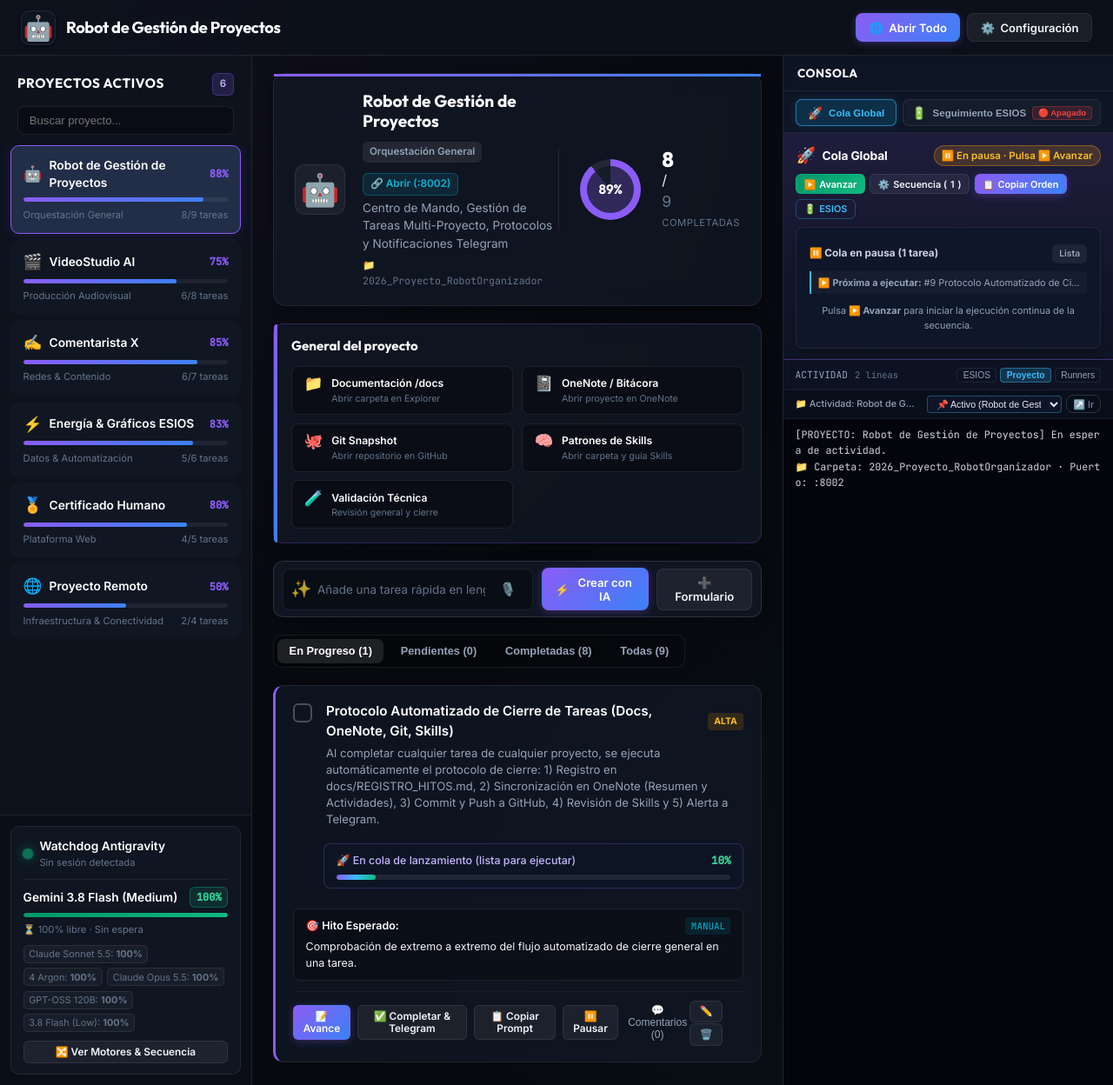
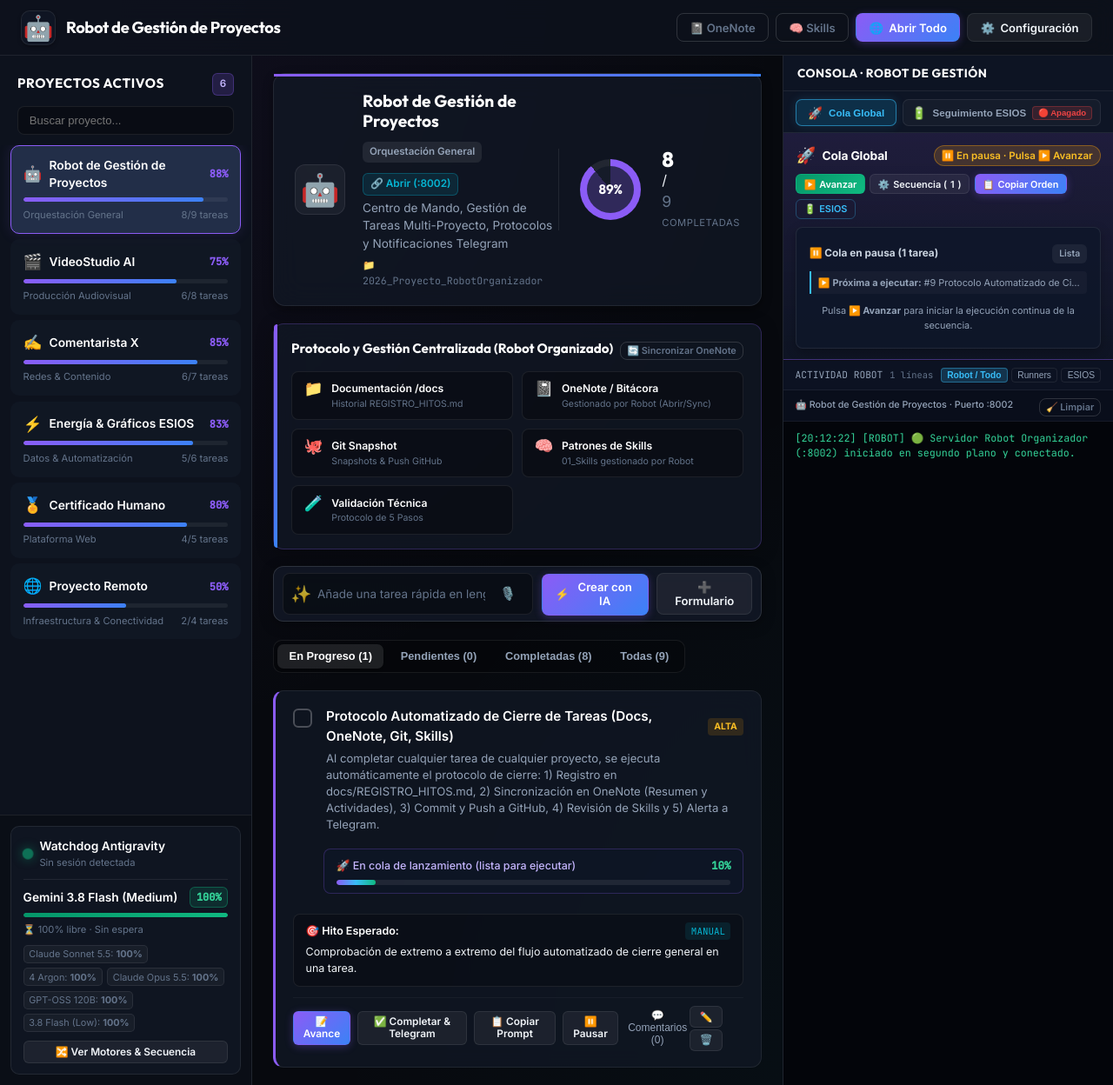
Before and after one commit to Guivila-GVL/Robot_Organizador, a FastAPI app: page / in a window 1280 px wide. Shown: the whole page at 87% size. Run offline with FastAPI, Linux system fonts and the light colour scheme; data comes from the database, SQL or seed files in the repository; data that the repository does not hold is empty.

Commit message:
feat(hito): Al parecer [protocolo-completado]

```diff
--- a/app/static/js/app.js
+++ b/app/static/js/app.js
@@ -494,10 +494,7 @@ async function rescanProjects() {
 }
 
 async function openProjectResource(resourceKey) {
-  if (!state.activeProjectId) {
-    showToast('Selecciona primero un proyecto', 'error');
-    return;
-  }
+  const targetProjId = state.activeProjectId || 'gestion_proyectos';
 
   const isWebResource = (resourceKey === 'onenote' || resourceKey === 'git');
   let popupWin = null;
@@ -507,7 +504,7 @@ async function openProjectResource(resourceKey) {
 
   try {
     const query = (isWebResource && popupWin) ? '?open_browser=false' : '';
-    const res = await fetch(`/api/projects/${state.activeProjectId}/open-resource/${resourceKey}${query}`, {
+    const res = await fetch(`/api/projects/${targetProjId}/open-resource/${resourceKey}${query}`, {
       method: 'POST'
     });
     const data = await res.json();
@@ -518,7 +515,7 @@ async function openProjectResource(resourceKey) {
         } else {
           window.open(data.target, '_blank', 'noopener');
         }
-        const proj = state.projects.find(p => p.id === state.activeProjectId);
+        const proj = state.projects.find(p => p.id === targetProjId);
         if (proj && resourceKey === 'onenote') proj.onenote_url = data.target;
         if (proj && resourceKey === 'git') proj.git_url = data.target;
       } else if (popupWin) {
@@ -1746,7 +1743,7 @@ async function stopGlobalQueueNow() {
 // --------------------------------------------------------------------------
 // CONSOLA LATERAL DE ACTIVIDAD & SEGUIMIENTO EN VIVO EN LA PÁGINA PRINCIPAL
 // --------------------------------------------------------------------------
-state.consoleFilter = 'project';
+state.consoleFilter = 'robot';
 state.trackingMode = 'queue';
 state.sidebarTopTab = 'queue';
 state.consoleSelectedProject = 'active';
@@ -1803,24 +1800,21 @@ function goToConsoleSelectedProject() {
 }
 
 function setConsoleFilter(filter) {
-  if (filter === 'all') filter = 'project';
+  if (filter === 'all' || filter === 'project') filter = 'robot';
   state.consoleFilter = filter;
   document.querySelectorAll('.console-filter-btn').forEach(btn => {
     btn.classList.toggle('active', btn.getAttribute('data-filter') === filter);
   });
 
   const contextLabel = document.getElementById('terminalContextLabel');
-  const pickerWrap = document.getElementById('terminalProjectPickerWrap');
-
-  if (filter === 'project') {
-    if (contextLabel) contextLabel.textContent = '📁 Actividad del Proyecto:';
-    if (pickerWrap) pickerWrap.style.display = 'flex';
-  } else if (filter === 'esios') {
-    if (contextLabel) contextLabel.textContent = '⚡ Stream en vivo: Ingesta ESIOS (:8050 · TimescaleDB)';
-    if (pickerWrap) pickerWrap.style.display = 'none';
-  } else if (filter === 'runner') {
-    if (contextLabel) contextLabel.textContent = '🤖 Runner Autónomo & Cola Global';
-    if (pickerWrap) pickerWrap.style.display = 'none';
+  if (contextLabel) {
+    if (filter === 'robot') {
+      contextLabel.textContent = '🤖 Robot de Gestión de Proyectos · Actividad Unificada';
+    } else if (filter === 'runner') {
+      contextLabel.textContent = '🤖 Runner Autónomo & Cola Global';
+    } else if (filter === 'esios') {
+      contextLabel.textContent = '⚡ Stream en vivo: Ingesta ESIOS (:8050 · TimescaleDB)';
+    }
   }
 
   renderConsoleTerminal();
@@ -1962,40 +1956,7 @@ async function updateActivityConsole() {
 
 function renderSelectedTrackingCard(data) {
   const progressAreaEl = document.getElementById('sidebarProgressArea');
-  const consoleProjectFilterSelect = document.getElementById('consoleProjectFilterSelect');
   const esiosStatusChip = document.getElementById('esiosStatusChip');
-
-  const currentProject = state.projects && state.projects.find(p => p.id === state.activeProjectId);
-
-  // Sincronizar selectores desplegables de proyectos para filtro de consola
-  if (consoleProjectFilterSelect && state.projects && state.projects.length > 0) {
-    const activeProjName = currentProject ? currentProject.name : 'Actual';
-    const curVal = state.consoleSelectedProject || 'active';
-    const robot = data.robot || {};
-    const runner = robot.runner || {};
-    const services = data.services || [];
-
-    let opts = `<option value="active" ${curVal === 'active' ? 'selected' : ''}>📌 Activo (${escapeHtml(activeProjName)})</option>`;
-    opts += state.projects.map(p => {
-      const isOnline = services.some(s => s.is_online && (s.id === p.id || (s.port && s.port === p.port)));
-      const isRunningTask = runner.running && runner.current_project_name && (
-        runner.current_project_name.toLowerCase().includes(p.name.toLowerCase()) ||
-        p.name.toLowerCase().includes(runner.current_project_name.toLowerCase())
-      );
-      let statusIndicator = '';
-      if (isRunningTask) {
-        statusIndicator = ' ⚡ [Ejecutando]';
-      } else if (isOnline) {
-        statusIndicator = ' 🟢 [En línea]';
-      }
-      return `<option value="${p.id}" ${curVal === p.id ? 'selected' : ''}>${p.icon} ${escapeHtml(p.name)}${statusIndicator}</option>`;
-    }).join('');
-
-    if (consoleProjectFilterSelect.innerHTML !== opts) {
-      consoleProjectFilterSelect.innerHTML = opts;
-      consoleProjectFilterSelect.value = curVal;
-    }
-  }
 
   const esios = data.esios || {};
   const isRunning = esios.status === 'running';
@@ -2015,23 +1976,6 @@ function renderSelectedTrackingCard(data) {
       esiosStatusChip.className = 'esios-status-chip';
       esiosStatusChip.textContent = '✅ Listo';
     }
-  }
-
-  // Si el usuario selecciona el proyecto de Energía/ESIOS, abrir automáticamente la pestaña superior de ESIOS
-  const isEsiosProject = currentProject && (
-    currentProject.id === 'actualizador_esios' ||
-    currentProject.folder_name === '2026_Proyecto_Energia_Graficos' ||
-    (currentProject.port && currentProject.port === 8050) ||
-    (currentProject.name && currentProject.name.toLowerCase().includes('energía'))
-  );
-
-  if (isEsiosProject && state.sidebarTopTab !== 'esios' && !state._esiosAutoOpened) {
-    state._esiosAutoOpened = true;
-    setSidebarTopTab('esios');
-    return;
-  }
-  if (!isEsiosProject) {
-    state._esiosAutoOpened = false;
   }
 
   if (!progressAreaEl) return;
@@ -2122,124 +2066,21 @@ function renderConsoleTerminal() {
     pushLine(tagged);
   });
 
-  const currentProject = (state.projects || []).find(p => p.id === state.activeProjectId);
-  const activeTaskIds = (state.tasks || []).map(t => `#${t.id}`);
-  const filter = (state.consoleFilter === 'all' || !state.consoleFilter) ? 'project' : state.consoleFilter;
+  const filter = (state.consoleFilter === 'all' || state.consoleFilter === 'project' || !state.consoleFilter)
+    ? 'robot'
+    : state.consoleFilter;
 
   let filtered = combined;
-
-  if (filter === 'project') {
-    const targetProjId = (state.consoleSelectedProject && state.consoleSelectedProject !== 'active')
-      ? state.consoleSelectedProject
-      : state.activeProjectId;
-    const targetProject = (state.projects || []).find(p => p.id === targetProjId) || currentProject;
-
-    if (targetProject) {
-      const projName = (targetProject.name || '').toLowerCase();
-      const projFolder = (targetProject.folder_name || '').toLowerCase();
-      const projId = (targetProject.id || '').toLowerCase();
-      const isTargetEsios = projFolder.includes('energia') || projName.includes('energía') || projId === 'actualizador_esios' || projId === 'energia_graficos';
-
-      // Comprobar si el Runner está ejecutando una tarea de este proyecto
-      const runnerProjName = (runner.current_project_name || '').toLowerCase();
-      const isRunnerOnThisProj = runner.running && (
-        (runnerProjName && (runnerProjName.includes(projName) || projName.includes(runnerProjName))) ||
-        (targetProject.id === state.activeProjectId && runner.current_task_id) ||
-        (runner.current_task_id && activeTaskIds.some(tid => tid.replace('#', '') === String(runner.current_task_id)))
-      );
-
-      // Comprobar si el servicio local asociado al proyecto está en línea
-      const matchingService = (data.services || []).find(s => s.id === targetProject.id || (s.port && s.port === targetProject.port));
-      const isServiceOnline = matchingService ? matchingService.is_online : false;
-
-      // Actualizar etiqueta contextual de seguimiento con lo que está funcionando en el proyecto
-      const contextLabel = document.getElementById('terminalContextLabel');
-      if (contextLabel) {
-        if (isRunnerOnThisProj) {
-          const shortTitle = (runner.current_task_title || '').slice(0, 26);
-          contextLabel.textContent = `⚡ Runner: #${runner.current_task_id} ${shortTitle}${shortTitle.length >= 26 ? '...' : ''}`;
-          contextLabel.title = `Runner autónomo ejecutando tarea #${runner.current_task_id}: ${runner.current_task_title || ''}`;
-        } else if (isServiceOnline) {
-          contextLabel.textContent = `🟢 En línea (:${matchingService.port || targetProject.port})`;
-          contextLabel.title = `Servicio activo en puerto :${matchingService.port || targetProject.port}`;
-        } else {
-          contextLabel.textContent = `📁 Actividad: ${targetProject.name}`;
-          contextLabel.title = `Filtrando por ${targetProject.name}`;
-        }
-      }
-
-      filtered = combined.filter(l => {
-        const lower = l.toLowerCase();
-        // Coincidencia por nombre o carpeta del proyecto
-        if (lower.includes(projName) || (projFolder && lower.includes(projFolder)) || lower.includes(`[${targetProject.name.toLowerCase()}]`)) {
-          return true;
-        }
-        // Coincidencia por ID de tarea del proyecto
-        if (activeTaskIds.some(tid => l.includes(tid))) {
-          return true;
-        }
-        // Si el Runner está trabajando activamente en este proyecto, incluir toda la actividad de ejecución
-        if (isRunnerOnThisProj && (
-          l.includes('[RUNNER]') ||
-          l.includes('[PROGRESO]') ||
-          l.includes('[PROTOCOLO]') ||
-          l.includes('[HITO]') ||
-          l.includes('Gemini') ||
-          l.includes('Claude') ||
-          (runner.current_task_id && l.includes(`#${runner.current_task_id}`))
-        )) {
-          return true;
-        }
-        return false;
-      });
-
-      if (isTargetEsios) {
-        filtered = [...filtered, ...esiosLogs].slice(-80);
-      }
-
-      if (filtered.length === 0) {
-        filtered = [
-          `[PROYECTO: ${targetProject.name}] ${isServiceOnline ? '🟢 Servicio en ejecución.' : 'En espera de actividad.'}`,
-          `📁 Carpeta: ${targetProject.folder_name || 'N/A'} · Puerto: ${targetProject.port ? `:${targetProject.port}` : 'N/A'}`
-        ];
-        if (isRunnerOnThisProj) {
-          filtered.push(`⚡ Runner autónomo activo procesando tarea #${runner.current_task_id}: ${runner.current_task_title || ''}`);
-        }
-      }
-    }
-  } else if (filter === 'esios') {
-    const contextLabel = document.getElementById('terminalContextLabel');
-    if (contextLabel) {
-      if (esios.status === 'running') {
-        contextLabel.textContent = `⚡ Ingesta ESIOS en curso (${esios.completed_tasks || 0}/${esios.total_tasks || 86})`;
-      } else if (esios.online) {
-        contextLabel.textContent = `🟢 ESIOS :8050 en línea · TimescaleDB`;
-      } else {
-        contextLabel.textContent = `🔴 ESIOS apagado (:8050)`;
-      }
-    }
-
-    filtered = esiosLogs.map(l => l.trim()).filter(Boolean);
-    if (filtered.length === 0) {
-      if (!esios.online) {
-        filtered = [
-          '[ESIOS] 🔴 Servicio de adquisición detenido (puerto :8050 no responde).',
-          'Pulsa "▶️ Iniciar Sincronización" o arranca el Actualizador ESIOS desde Configuración.'
-        ];
-      } else {
-        filtered = [
-          '[ESIOS] 🟢 Conectado con Actualizador ESIOS (:8050 · TimescaleDB).',
-          '[ESIOS] Esperando siguiente ciclo diario de ingesta o pulsa "Iniciar Sincronización".'
-        ];
-      }
-    }
-  } else if (filter === 'runner') {
-    const contextLabel = document.getElementById('terminalContextLabel');
+  const contextLabel = document.getElementById('terminalContextLabel');
+
+  if (filter === 'runner') {
     if (contextLabel) {
       if (runner.running) {
         contextLabel.textContent = `⚡ Runner: Tarea #${runner.current_task_id} (${runner.current_model || 'IA'})`;
+        contextLabel.title = `Runner activo en tarea #${runner.current_task_id}: ${runner.current_task_title || ''}`;
       } else {
         contextLabel.textContent = `🟢 Runner autónomo en espera`;
+        contextLabel.title = `Runner autónomo listo`;
       }
     }
 
@@ -2257,6 +2098,52 @@ function renderConsoleTerminal() {
     ));
     if (filtered.length === 0) {
       filtered = ['[RUNNER] En espera. No hay tareas en ejecución por el worker autónomo.'];
+    }
+  } else if (filter === 'esios') {
+    if (contextLabel) {
+      if (esios.status === 'running') {
+        contextLabel.textContent = `⚡ Ingesta ESIOS en curso (${esios.completed_tasks || 0}/${esios.total_tasks || 86})`;
+      } else if (esios.online) {
+        contextLabel.textContent = `🟢 ESIOS :8050 en línea · TimescaleDB`;
+      } else {
+        contextLabel.textContent = `🔴 ESIOS apagado (:8050)`;
+      }
+    }
+
+    filtered = esiosLogs.map(l => l.trim()).filter(Boolean);
+    if (filtered.length === 0) {
+      if (!esios.online) {
+        filtered = [
+          '[ESIOS] 🔴 Servicio de adquisición detenido (puerto :8050 no responde).',
+          'Pulsa "▶️ Iniciar Sincronización" o arranca el Actualizador ESIOS desde Configuración.'
+        ];
+      } else {
+        filtered = [
+          '[ESIOS] 🟢 Conectado con Actualizador ESIOS (:8050 · TimescaleDB).',
+          '[ESIOS] Esperando siguiente ciclo diario de ingesta o pulsa "Iniciar Sincronización".'
+        ];
+      }
+    }
+  } else {
+    // filter === 'robot' (Modo centralizado por defecto)
+    // Siempre muestra TODA la actividad del Robot de Gestión de Proyectos, sin cambiar cuando se cambia de proyecto
+    if (contextLabel) {
+      if (runner.running) {
+        const shortTitle = (runner.current_task_title || '').slice(0, 30);
+        contextLabel.textContent = `⚡ Runner: #${runner.current_task_id} ${shortTitle}${shortTitle.length >= 30 ? '...' : ''}`;
+        contextLabel.title = `Runner autónomo ejecutando tarea #${runner.current_task_id} (${runner.current_project_name || 'Robot'})`;
+      } else {
+        contextLabel.textContent = '🤖 Robot de Gestión de Proyectos · Puerto :8002';
+        contextLabel.title = 'Consola central unificada del Robot de Gestión de Proyectos';
+      }
+    }
+
+    filtered = combined;
+    if (filtered.length === 0) {
+      filtered = [
+        '[ROBOT DE GESTIÓN DE PROYECTOS] Servidor 8002 en línea.',
+        'Supervisando ejecución de tareas, Cola Global, sincronización OneNote y repositorios Git.'
+      ];
     }
   }
 
@@ -2353,6 +2240,24 @@ window.triggerEsiosSync = triggerEsiosSync;
 window.startService = startService;
 window.openAllServicesInBrowser = openAllServices;
 
+async function syncActiveProjectOneNote() {
+  const projId = state.activeProjectId || 'gestion_proyectos';
+  showToast('Iniciando sincronización de OneNote mediante el Robot...', 'info');
+  try {
+    const res = await fetch(`/api/projects/${projId}/sync-onenote`, { method: 'POST' });
+    const data = await res.json();
+    if (data.success) {
+      showToast('✅ OneNote sincronizado con éxito por el Robot de Gestión de Proyectos', 'success');
+      updateActivityConsole();
+    } else {
+      showToast(data.error || 'Aviso en sincronización OneNote', 'warning');
+    }
+  } catch (e) {
+    showToast('Error de conexión al sincronizar OneNote', 'error');
+  }
+}
+window.syncActiveProjectOneNote = syncActiveProjectOneNote;
+
 // Close modals when clicking outside modal-dialog or on Escape key
 document.querySelectorAll('.modal-overlay').forEach(overlay => {
   overlay.addEventListener('click', (e) => {
--- a/app/templates/index.html
+++ b/app/templates/index.html
@@ -26,6 +26,12 @@
 
     <!-- Top Action Buttons -->
     <div class="nav-actions">
+      <button class="btn btn-outline" onclick="openProjectResource('onenote')" title="Abrir Bloc de notas en OneNote gestionado por el Robot">
+        <span>📓 OneNote</span>
+      </button>
+      <button class="btn btn-outline" onclick="openProjectResource('skills')" title="Abrir carpeta de Skills y patrones centralizada">
+        <span>🧠 Skills</span>
+      </button>
       <button class="btn btn-primary" id="btnOpenAllServices" title="Abrir todas las páginas de servicios activos">
         <span class="btn-icon">🌐</span> Abrir Todo
       </button>
@@ -114,11 +120,16 @@
         </div>
       </section>
 
-      <!-- General del Proyecto (Accesos Directos Interactivos) -->
+      <!-- General del Proyecto y Protocolo Centralizado (Accesos Directos Interactivos) -->
       <section class="protocol-card" id="protocolCard">
         <div class="protocol-header">
           <div class="protocol-title-group">
-            <h3>General del proyecto</h3>
+            <h3>Protocolo y Gestión Centralizada (Robot Organizado)</h3>
+          </div>
+          <div class="protocol-sync-actions">
+            <button type="button" class="btn btn-xs btn-outline" id="btnSyncOneNote" onclick="syncActiveProjectOneNote()" title="Sincronizar OneNote para este proyecto mediante el Robot">
+              🔄 Sincronizar OneNote
+            </button>
           </div>
         </div>
         <div class="protocol-grid" id="protocolGrid">
@@ -126,35 +137,35 @@
             <span class="protocol-item-icon">📁</span>
             <div class="protocol-item-text">
               <strong>Documentación /docs</strong>
-              <span>Abrir carpeta en Explorer</span>
+              <span>Historial REGISTRO_HITOS.md</span>
             </div>
           </div>
-          <div class="protocol-item" onclick="openProjectResource('onenote')" title="Abrir el bloc de notas del proyecto en OneNote">
+          <div class="protocol-item" onclick="openProjectResource('onenote')" title="Abrir OneNote sincronizado por el Robot de Gestión de Proyectos">
             <span class="protocol-item-icon">📓</span>
             <div class="protocol-item-text">
               <strong>OneNote / Bitácora</strong>
-              <span>Abrir proyecto en OneNote</span>
+              <span>Gestionado por Robot (Abrir/Sync)</span>
             </div>
           </div>
-          <div class="protocol-item" onclick="openProjectResource('git')" title="Abrir el repositorio del proyecto en GitHub">
+          <div class="protocol-item" onclick="openProjectResource('git')" title="Abrir el repositorio en GitHub">
             <span class="protocol-item-icon">🐙</span>
             <div class="protocol-item-text">
               <strong>Git Snapshot</strong>
-              <span>Abrir repositorio en GitHub</span>
+              <span>Snapshots & Push GitHub</span>
             </div>
           </div>
-          <div class="protocol-item" onclick="openProjectResource('skills')" title="Abrir la carpeta 01_Skills y el fichero índice de Skills">
+          <div class="protocol-item" onclick="openProjectResource('skills')" title="Abrir la carpeta 01_Skills y patrones de trabajo">
             <span class="protocol-item-icon">🧠</span>
             <div class="protocol-item-text">
               <strong>Patrones de Skills</strong>
-              <span>Abrir carpeta y guía Skills</span>
+              <span>01_Skills gestionado por Robot</span>
             </div>
           </div>
-          <div class="protocol-item" onclick="openProjectResource('validation')" title="Abrir carpeta de validación y protocolo de revisión general al acabar una tarea (Docs, OneNote, Git, Skills, Telegram)">
+          <div class="protocol-item" onclick="openProjectResource('validation')" title="Validación técnica de tareas y protocolo de 5 pasos">
             <span class="protocol-item-icon">🧪</span>
             <div class="protocol-item-text">
               <strong>Validación Técnica</strong>
-              <span>Revisión general y cierre</span>
+              <span>Protocolo de 5 Pasos</span>
             </div>
           </div>
         </div>
@@ -198,7 +209,7 @@
       <!-- Encabezado de la barra lateral -->
       <div class="sidebar-header activity-sidebar-header">
         <div class="activity-title-group">
-          <h2>Consola</h2>
+          <h2>Consola · Robot de Gestión</h2>
         </div>
       </div>
 
@@ -273,28 +284,25 @@
         </div>
       </div>
 
-      <!-- Visor de Consola CMD & Stream de Eventos -->
+      <!-- Visor de Consola CMD & Stream de Eventos Centralizado del Robot -->
       <div class="activity-terminal-section">
         <div class="activity-terminal-header">
           <div class="terminal-header-left">
-            <span>ACTIVIDAD</span>
+            <span>ACTIVIDAD ROBOT</span>
             <span class="cmd-log-counter" id="activityLogCount">0 líneas</span>
           </div>
           <div class="console-filter-buttons">
-            <button type="button" class="console-filter-btn" data-filter="esios" onclick="setConsoleFilter('esios')" title="Ver actividad de adquisición ESIOS">ESIOS</button>
-            <button type="button" class="console-filter-btn active" data-filter="project" onclick="setConsoleFilter('project')" title="Filtrar actividad del proyecto">Proyecto</button>
-            <button type="button" class="console-filter-btn" data-filter="runner" onclick="setConsoleFilter('runner')" title="Ver actividad de los Runners autónomos">Runners</button>
+            <button type="button" class="console-filter-btn active" data-filter="robot" onclick="setConsoleFilter('robot')" title="Ver actividad centralizada del Robot de Gestión de Proyectos">Robot / Todo</button>
+            <button type="button" class="console-filter-btn" data-filter="runner" onclick="setConsoleFilter('runner')" title="Ver actividad de los Runners autónomos y Cola Global">Runners</button>
+            <button type="button" class="console-filter-btn" data-filter="esios" onclick="setConsoleFilter('esios')" title="Ver actividad de telemetría ESIOS">ESIOS</button>
           </div>
         </div>
 
-        <!-- Sub-barra contextual de la terminal con selector de proyectos para el filtro Proyecto -->
+        <!-- Sub-barra contextual fija: Consola central del Robot de Gestión de Proyectos -->
         <div class="terminal-sub-bar" id="terminalSubBar">
-          <span class="terminal-sub-label" id="terminalContextLabel">📁 Actividad del Proyecto</span>
-          <div class="terminal-project-picker-wrap" id="terminalProjectPickerWrap">
-            <select id="consoleProjectFilterSelect" class="console-project-select" onchange="onConsoleProjectFilterChange(this.value)" title="Elegir proyecto para la consola">
-              <!-- Reemplazado dinámicamente -->
-            </select>
-            <button type="button" class="btn btn-xs btn-outline" id="btnGoToConsoleProject" onclick="goToConsoleSelectedProject()" title="Hacer este el proyecto activo del centro de mando">↗️ Ir</button>
+          <span class="terminal-sub-label" id="terminalContextLabel">🤖 Robot de Gestión de Proyectos · Puerto :8002</span>
+          <div class="terminal-actions-wrap">
+            <button type="button" class="btn btn-xs btn-outline" onclick="clearActivityTerminal()" title="Limpiar pantalla de la consola">🧹 Limpiar</button>
           </div>
         </div>
 
```
Also changed, not shown: docs/REGISTRO_HITOS.md (+15 -0 lines), 1 other file.
